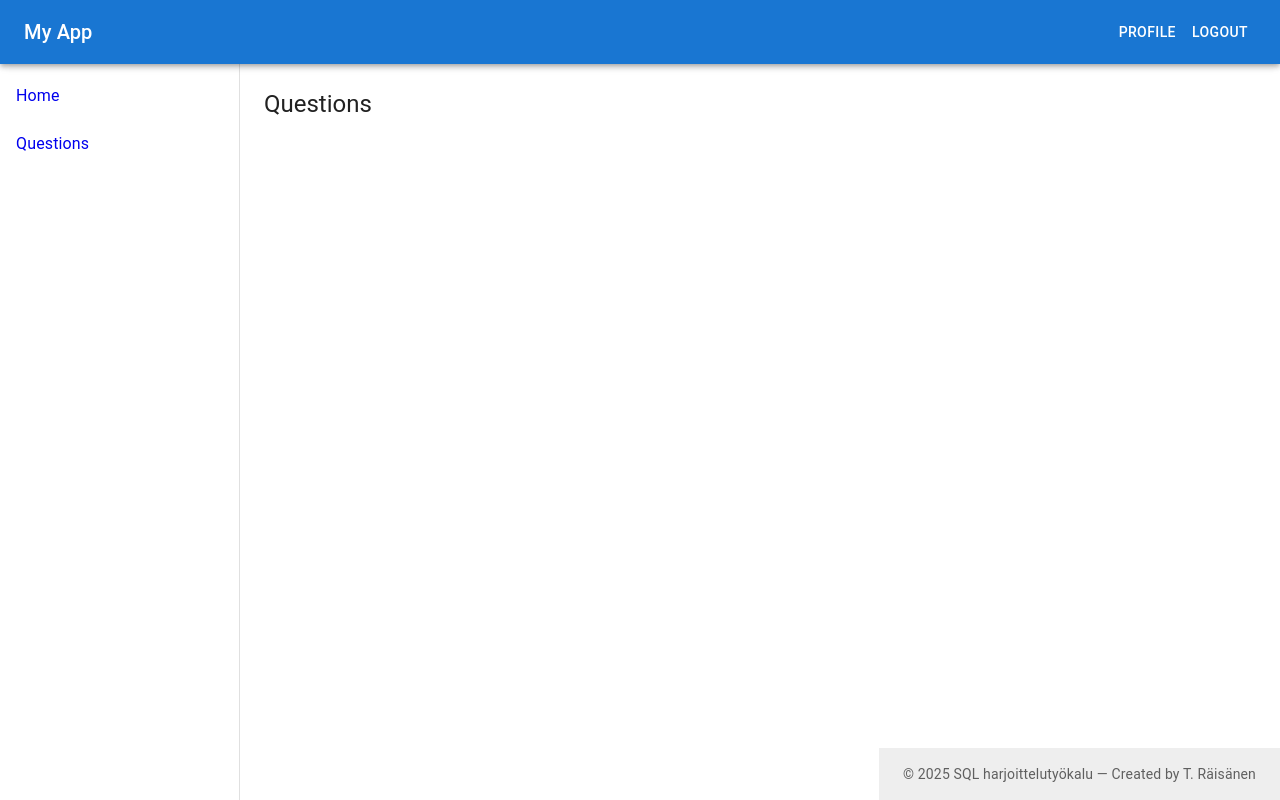
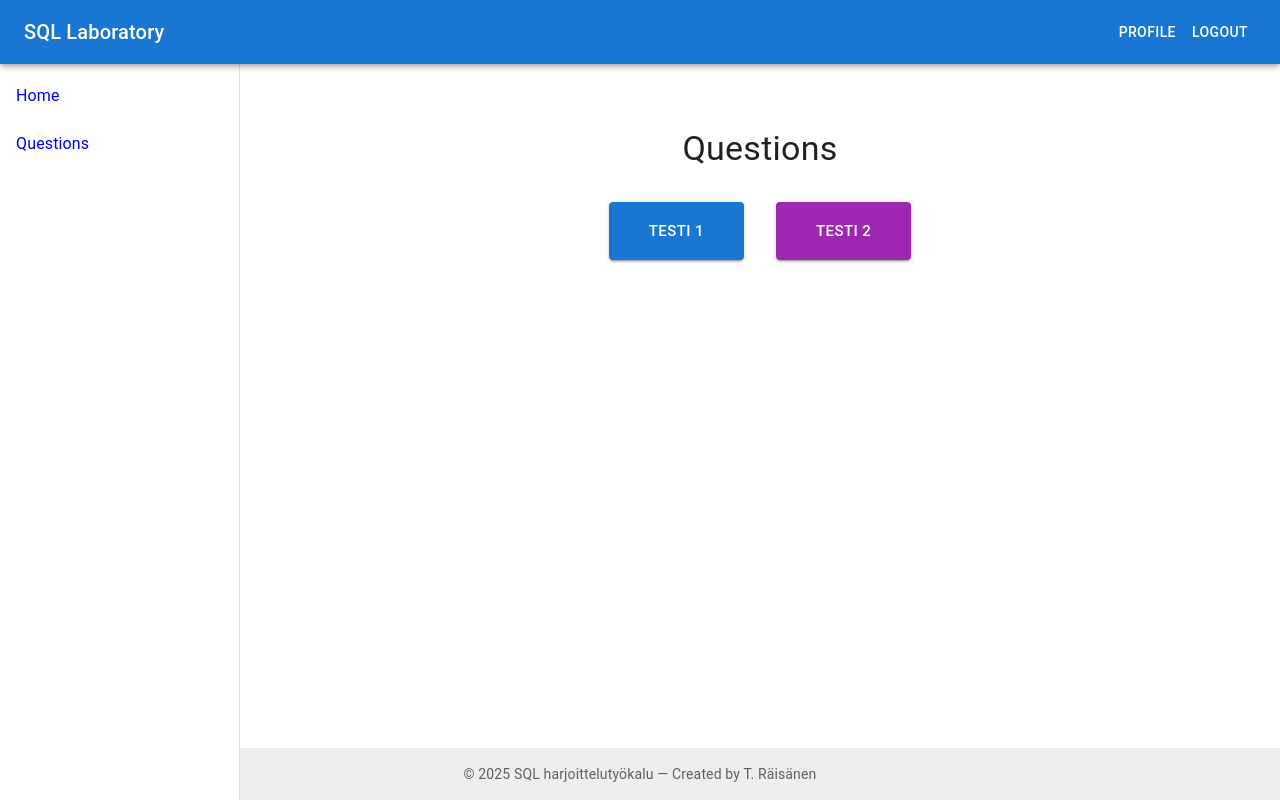
Before and after one commit to TeeAr00/sql-project, a React (Create React App) app in the folder sql-project/: page /Questions in a window 1280 px wide. Built offline with nearby package versions, Linux system fonts and the light colour scheme.

Commit message:
profile
profile for changing your profile information, implementing later.

```diff
--- a/sql-project/src/components/App.js
+++ b/sql-project/src/components/App.js
@@ -7,7 +7,12 @@ import Footer from './Footer';
 import NavBar from './NavBar';
 import SideBar from './SideBar';
 import Questions from './Questions';
+import Profile from './Profile';
 
+
+function HomePage() {
+  return <div>Aula</div>;
+}
 
 function App() {
   return (
@@ -20,19 +25,13 @@ function App() {
           <Box component="main" sx={{ flexGrow: 1, p: 3 }}>
             <Toolbar />
             <Routes>
-              <Route
-                path="/"
-                element={
-                  <Typography paragraph>
-                    Aula
-                  </Typography>
-                }
-              />
-              <Route path="/questions" element={<Questions />} />
+              <Route path="/" element={<HomePage />} />
+              <Route path="/Questions" element={<Questions />} />
+              <Route path="/profile" element={<Profile />} />
             </Routes>
           </Box>
-          <Footer />
         </Box>
+        <Footer />
       </Box>
     </Router>
   );
--- a/sql-project/src/components/NavBar.js
+++ b/sql-project/src/components/NavBar.js
@@ -1,16 +1,21 @@
 import React from 'react';
 import { AppBar, Toolbar, Typography, Box, Button } from '@mui/material';
+import { Link } from 'react-router-dom';
 
 function NavBar() {
   return (
     <AppBar position="fixed" sx={{ zIndex: (theme) => theme.zIndex.drawer + 1 }}>
       <Toolbar>
         <Typography variant="h6" noWrap sx={{ flexGrow: 1 }}>
-          My App
+          SQL Laboratory
         </Typography>
         <Box>
-          <Button color="inherit">Profile</Button>
-          <Button color="inherit">Logout</Button>
+          <Button component={Link} to="/profile" color="inherit">
+            Profile
+          </Button>
+          <Button color="inherit">
+            Logout
+          </Button>
         </Box>
       </Toolbar>
     </AppBar>
--- /dev/null
+++ b/sql-project/src/components/Profile.js
@@ -0,0 +1,25 @@
+import React from 'react';
+import { Box, Typography, TextField, Button } from '@mui/material';
+
+function Profile() {
+  return (
+    <Box sx={{ p: 4, maxWidth: 600, mx: 'auto' }}>
+      <Typography variant="h4" gutterBottom>
+        Profile
+      </Typography>
+
+      <Typography variant="body1" sx={{ mb: 2 }}>
+        Profile information
+      </Typography>
+
+      <TextField fullWidth label="Name" margin="normal" disabled />
+      <TextField fullWidth label="Email" margin="normal" disabled />
+
+      <Button variant="contained" sx={{ mt: 2 }} disabled>
+        Confirm
+      </Button>
+    </Box>
+  );
+}
+
+export default Profile;
--- a/sql-project/src/components/Questions.js
+++ b/sql-project/src/components/Questions.js
@@ -1,11 +1,22 @@
 import React from 'react';
-import { Typography } from '@mui/material';
+import { Typography, Box, Button } from '@mui/material';
 
 function Questions() {
   return (
-    <Typography variant="h5">
-      Questions
-    </Typography>
+    <Box sx={{ textAlign: 'center', mt: 5 }}>
+      <Typography variant="h4" gutterBottom>
+        Questions
+      </Typography>
+
+      <Box sx={{ display: 'flex', justifyContent: 'center', gap: 4, mt: 4 }}>
+        <Button variant="contained" color="primary" size="large" sx={{ px: 5, py: 2 }}>
+          Testi 1
+        </Button>
+        <Button variant="contained" color="secondary" size="large" sx={{ px: 5, py: 2 }}>
+          Testi 2
+        </Button>
+      </Box>
+    </Box>
   );
 }
 
```
